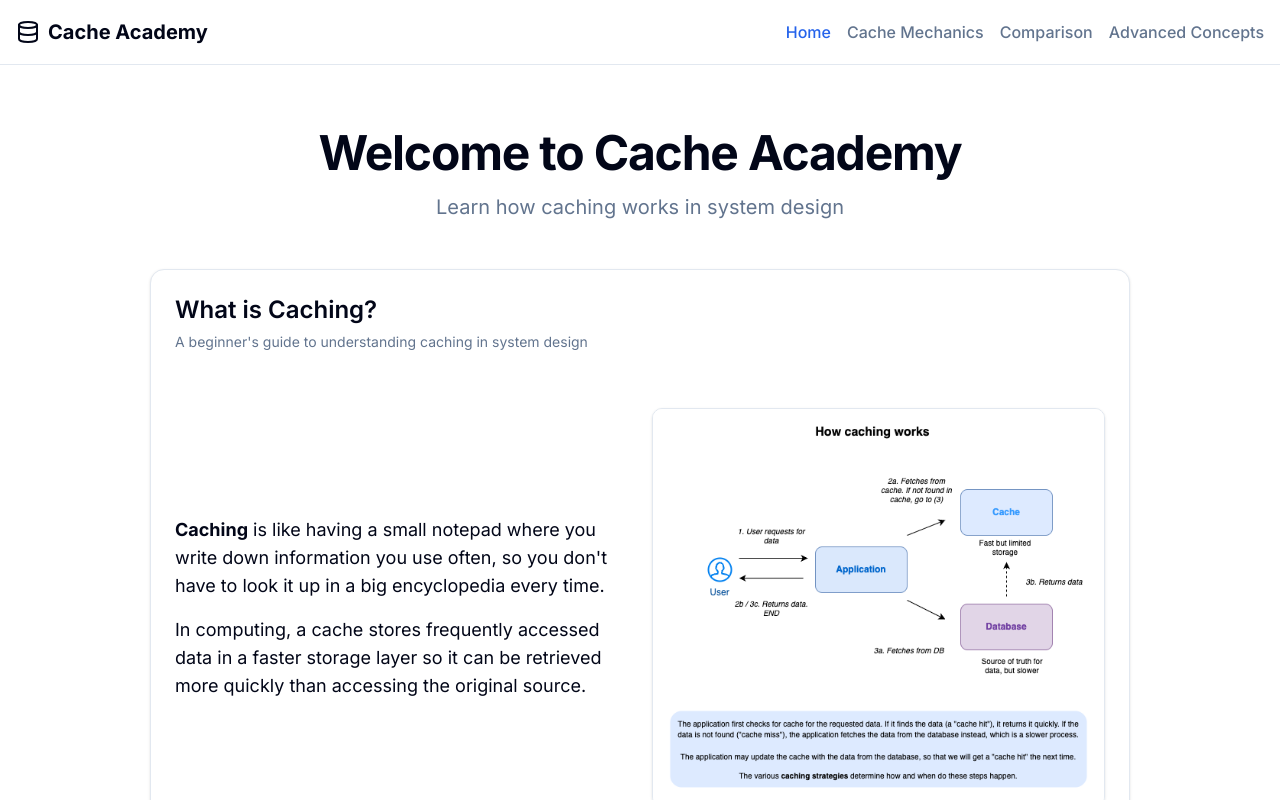
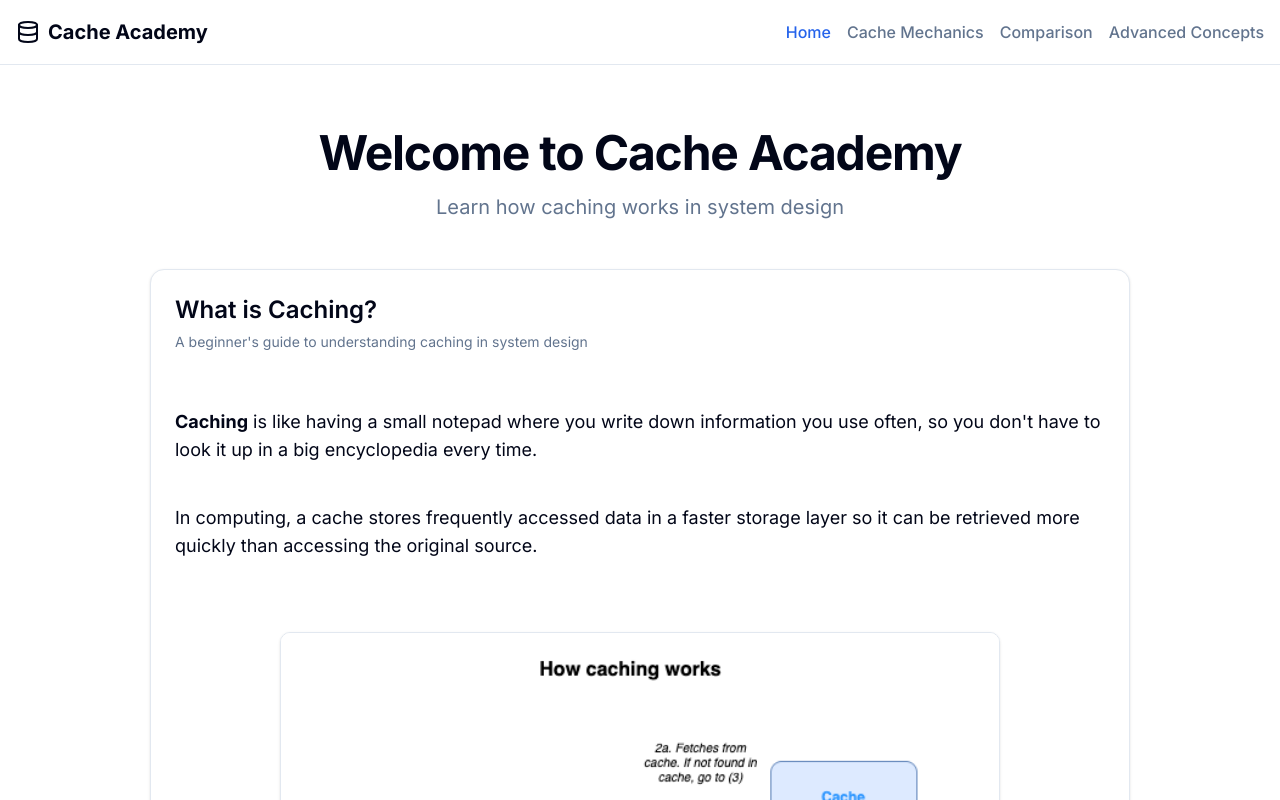
Before and after one commit to ThunderXBlitZ/cache-academy, a Next.js app: page / in a window 1280 px wide. Shown: the top 800 px of the page. Built offline with nearby package versions, Linux system fonts and the light colour scheme.

Commit message:
image touch ups

```diff
--- a/app/cache-mechanics/page.tsx
+++ b/app/cache-mechanics/page.tsx
@@ -113,7 +113,7 @@ function CacheMechanicsDemo() {
     "read-through": {
       title: "Read-Through Cache",
       description: "When data isn't in the cache, it's automatically fetched from the database.",
-      diagram: "/cache-academy/images/cache-read-through (2).png",
+      diagram: "/cache-academy/images/cache-read-through.png",
       steps: [
         {
           title: "Initial State",
--- a/app/page.tsx
+++ b/app/page.tsx
@@ -51,8 +51,7 @@ export default function HomePage() {
               </CardHeader>
               <CardContent>
                 <div className="space-y-6 mt-8">
-                  <div className="mb-16 flex flex-col md:flex-row gap-6 items-center">
-                    <div className="md:w-1/2">
+                  <div className="mb-16 flex flex-col gap-6 items-center">
                     <p className="text-lg mb-4">
                       <strong>Caching</strong> is like having a small notepad where you write down information you use
                       often, so you don't have to look it up in a big encyclopedia every time.
@@ -61,16 +60,14 @@ export default function HomePage() {
                       In computing, a cache stores frequently accessed data in a faster storage layer so it can be
                       retrieved more quickly than accessing the original source.
                     </p>
-                    </div>
-                    <div className="md:w-1/2">
+                    <br></br>
                       <Image
                         src="/cache-academy/images/cache-how-it-works.png"
                         alt="How Caching Works"
-                        width={500}
-                        height={300}
+                        width={720}
+                        height={360}
                         className="rounded-lg border shadow-sm"
                       />
-                    </div>
                   </div>
 
                   <hr></hr>
```
Lines whose indentation alone changed are shown as unchanged.
